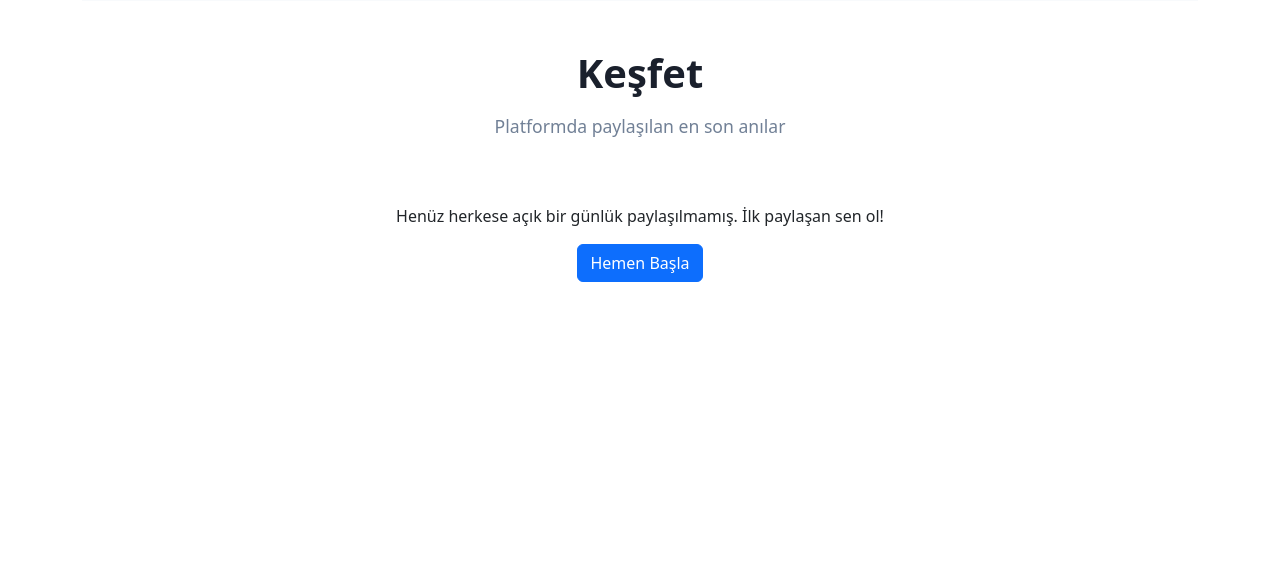
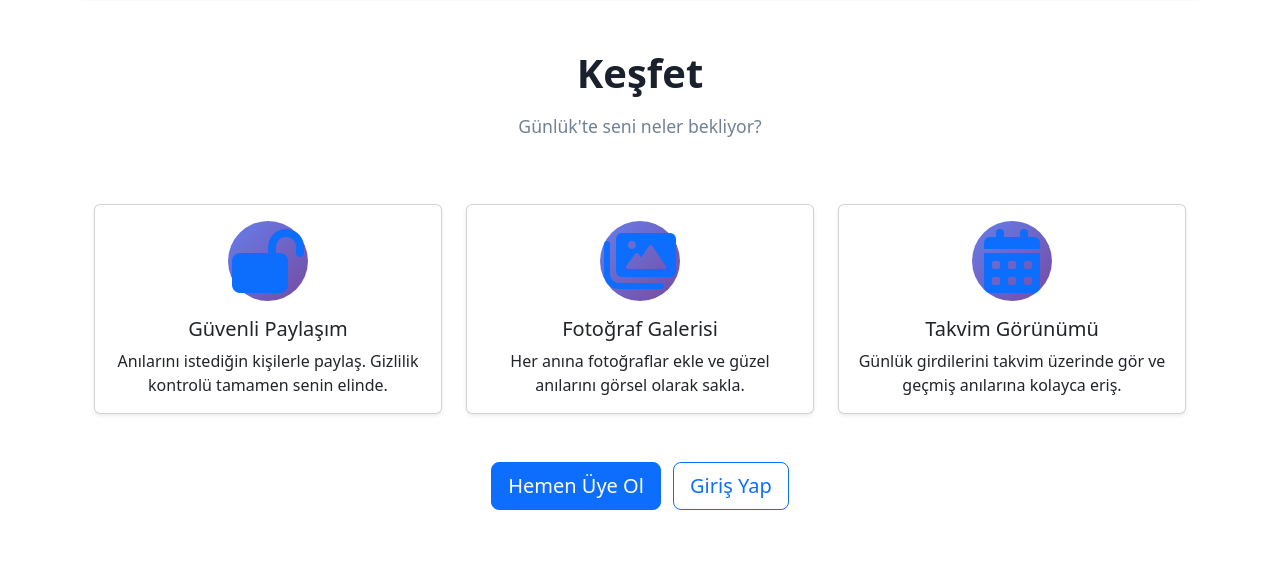
Before and after one commit to arda-karaturkmen/gunluk, a Django app: page / in a window 1280 px wide. Shown: the part 1433-2015 px from the top of the page. Before the commit the page ends 1715 px from the top, so only its background shows below. Run offline with Django 4.2, Linux system fonts and the light colour scheme; data that the repository does not hold is empty.

Commit message:
Simplify landing page to prevent ImageFieldFile errors

```diff
--- a/diary/templates/diary/landing.html
+++ b/diary/templates/diary/landing.html
@@ -143,47 +143,49 @@
         <div class="row">
             <div class="col-lg-12 text-center mb-5">
                 <h2 class="section-title">Keşfet</h2>
-                <p class="section-subtitle">Platformda paylaşılan en son anılar</p>
+                <p class="section-subtitle">Günlük'te seni neler bekliyor?</p>
             </div>
         </div>
         <div class="row">
-            {% if entries %}
-                {% for entry in entries %}
-                <div class="col-lg-4 col-md-6 mb-4">
-                    <div class="card h-100 shadow-sm diary-card-public">
-                        {% if entry.photos.all.count > 0 and entry.photos.first.image %}
-                            <div class="card-img-container">
-                                <img src="{{ entry.photos.first.image.url }}" class="card-img-top" alt="{{ entry.title|default:'Günlük fotoğrafı' }}">
-                            </div>
-                        {% endif %}
-                        <div class="card-body">
-                            <h5 class="card-title">{{ entry.title|default:'Başlıksız' }}</h5>
-                            <p class="card-text text-muted small mb-2">
-                                <a href="{% url 'diary:user_profile' entry.author.username %}" class="text-decoration-none text-dark fw-bold">
-                                    {% if entry.author.userprofile.profile_picture and entry.author.userprofile.profile_picture.name %}
-                                        <img src="{{ entry.author.userprofile.profile_picture.url }}" class="rounded-circle me-1" width="24" height="24" alt="{{ entry.author.username }}" style="object-fit: cover;">
-                                    {% else %}
-                                        <div class="rounded-circle me-1 bg-light d-inline-flex align-items-center justify-content-center" style="width: 24px; height: 24px;">
-                                            <i class="fas fa-user text-secondary" style="font-size: 12px;"></i>
-                                        </div>
-                                    {% endif %}
-                                    {{ entry.author.username }}
-                                </a>
-                            </p>
-                            <p class="card-text">{{ entry.content|truncatewords:25 }}</p>
+            <div class="col-lg-4 col-md-6 mb-4">
+                <div class="card h-100 shadow-sm feature-card">
+                    <div class="card-body text-center">
+                        <div class="feature-icon mb-3">
+                            <i class="fas fa-lock-open fa-2x text-primary"></i>
                         </div>
-                        <div class="card-footer bg-white border-0 pt-0">
-                             <a href="{% url 'login' %}" class="btn btn-sm btn-outline-primary w-100">Devamını okumak için giriş yap</a>
-                        </div>
+                        <h5 class="card-title">Güvenli Paylaşım</h5>
+                        <p class="card-text">Anılarını istediğin kişilerle paylaş. Gizlilik kontrolü tamamen senin elinde.</p>
                     </div>
                 </div>
-                {% endfor %}
-            {% else %}
-                <div class="col text-center">
-                    <p>Henüz herkese açık bir günlük paylaşılmamış. İlk paylaşan sen ol!</p>
-                    <a href="{% url 'diary:register' %}" class="btn btn-primary">Hemen Başla</a>
+            </div>
+            <div class="col-lg-4 col-md-6 mb-4">
+                <div class="card h-100 shadow-sm feature-card">
+                    <div class="card-body text-center">
+                        <div class="feature-icon mb-3">
+                            <i class="fas fa-images fa-2x text-primary"></i>
+                        </div>
+                        <h5 class="card-title">Fotoğraf Galerisi</h5>
+                        <p class="card-text">Her anına fotoğraflar ekle ve güzel anılarını görsel olarak sakla.</p>
+                    </div>
                 </div>
-            {% endif %}
+            </div>
+            <div class="col-lg-4 col-md-6 mb-4">
+                <div class="card h-100 shadow-sm feature-card">
+                    <div class="card-body text-center">
+                        <div class="feature-icon mb-3">
+                            <i class="fas fa-calendar-alt fa-2x text-primary"></i>
+                        </div>
+                        <h5 class="card-title">Takvim Görünümü</h5>
+                        <p class="card-text">Günlük girdilerini takvim üzerinde gör ve geçmiş anılarına kolayca eriş.</p>
+                    </div>
+                </div>
+            </div>
+        </div>
+        <div class="row mt-4">
+            <div class="col text-center">
+                <a href="{% url 'diary:register' %}" class="btn btn-lg btn-primary">Hemen Üye Ol</a>
+                <a href="{% url 'login' %}" class="btn btn-lg btn-outline-primary ms-2">Giriş Yap</a>
+            </div>
         </div>
     </div>
 </div>
--- a/diary/views.py
+++ b/diary/views.py
@@ -40,17 +40,9 @@ def home(request):
 
         return render(request, 'diary/home.html', {'page_obj': page_obj})
     else:
-        # Giriş yapmamış kullanıcılar için en son herkese açık gönderiler
-        public_entries = DiaryEntry.objects.filter(privacy='public').select_related('author', 'author__userprofile').prefetch_related('photos').order_by('-created_at')[:20]
-
-        # Entries için güvenli bir şekilde profile_picture kontrolü yapalım
-        for entry in public_entries:
-            if hasattr(entry.author, 'userprofile') and entry.author.userprofile:
-                # Profil resmi var mı kontrol et
-                if not entry.author.userprofile.profile_picture:
-                    entry.author.userprofile.profile_picture = None
-
-        return render(request, 'diary/landing.html', {'entries': public_entries})
+        # Giriş yapmamış kullanıcılar için landing sayfasını göster
+        # Hata riskini azaltmak için public entries göndermeyi devre dışı bırakıyoruz
+        return render(request, 'diary/landing.html', {'entries': []})
 
 
 @login_required
```
